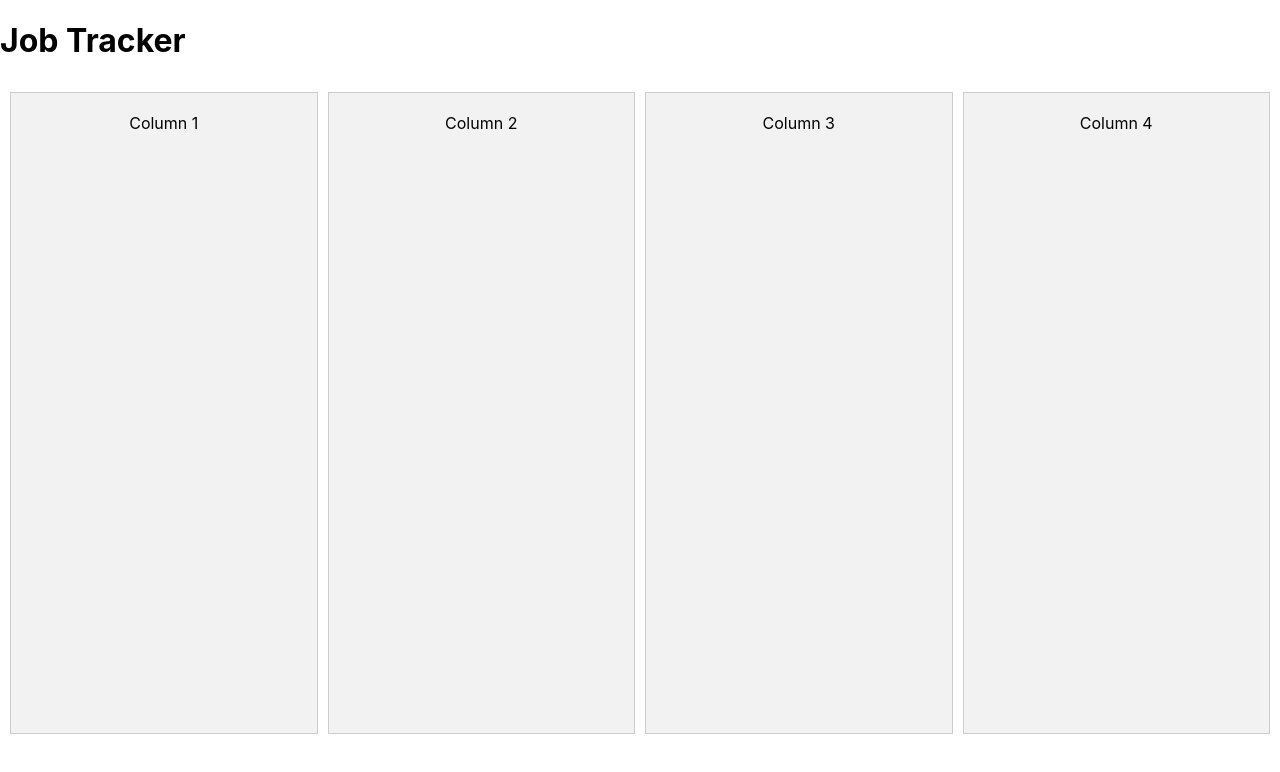
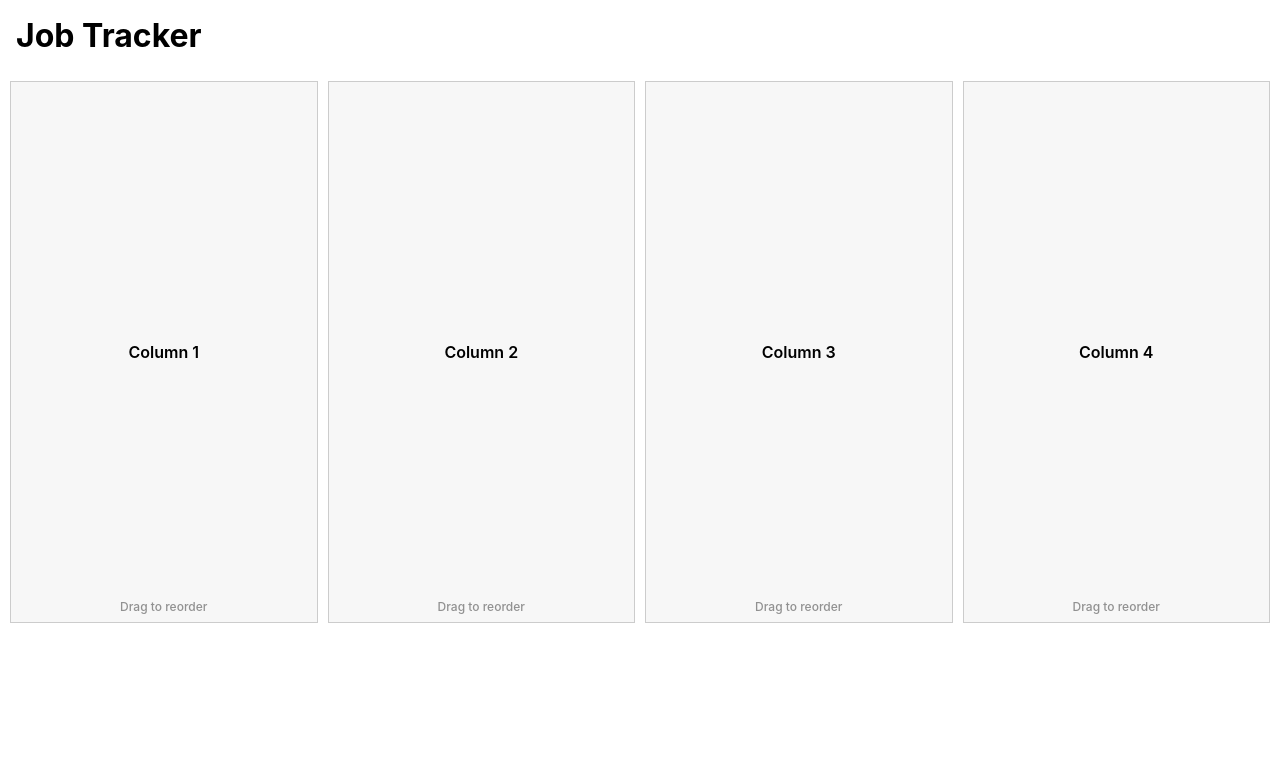
Before and after one commit to jeajq/jobtracker, a React (Create React App) app in the folder job-tracker/: page / in a window 1280 px wide. Shown: the top 772 px of the page. Built offline with nearby package versions, Linux system fonts and the light colour scheme.

Commit message:
Card and Columns updated with Figma design

```diff
--- a/job-tracker/src/App.js
+++ b/job-tracker/src/App.js
@@ -1,13 +1,11 @@
 import React from "react";
-import Card from "./components/card";
+import Card from "./components/column";
 
-function App() {
+export default function App() {
   return (
     <div>
-      <h1>Job Tracker</h1>
+      <h1 style={{ margin: 16 }}>Job Tracker</h1>
       <Card />
     </div>
   );
 }
-
-export default App;
--- a/job-tracker/src/components/card.css
+++ /dev/null
@@ -1,15 +0,0 @@
-.columns-container {
-  display: grid;
-  grid-template-columns: repeat(4, 1fr);
-  gap: 10px;
-  padding: 10px;
-}
-
-.column {
-  background-color: #f2f2f2;
-  border: 1px solid #ccc;
-  padding: 20px;
-  text-align: center;
-  height: 600px;
-
-}
--- a/job-tracker/src/components/card.jsx
+++ /dev/null
@@ -1,13 +0,0 @@
-import React from "react";
-import "./card.css";
-
-export default function Card() {
-  return (
-    <div className="columns-container">
-      <div className="column">Column 1</div>
-      <div className="column">Column 2</div>
-      <div className="column">Column 3</div>
-      <div className="column">Column 4</div>
-    </div>
-  );
-}
--- /dev/null
+++ b/job-tracker/src/components/column.css
@@ -0,0 +1,43 @@
+.columns-container {
+  display: grid;
+  grid-template-columns: repeat(auto-fit, minmax(200px, 1fr));
+  gap: 10px;
+  padding: 10px;
+}
+
+.column {
+  background: #f7f7f7;
+  border: 1px solid #ccc;
+  padding: 20px;
+  height: 500px;
+  display: flex;
+  align-items: center;
+  justify-content: center;
+  font-weight: 600;
+  position: relative;
+  user-select: none;
+  cursor: grab;
+  transition: transform 120ms, box-shadow 120ms, opacity 120ms;
+}
+
+.column:active {
+  cursor: grabbing;
+  transform: scale(0.98);
+  box-shadow: 0 6px 18px rgba(0,0,0,0.12);
+}
+
+.drag-hint {
+  position: absolute;
+  bottom: 8px;
+  left: 50%;
+  transform: translateX(-50%);
+  font-size: 12px;
+  font-weight: 500;
+  color: #666;
+  opacity: 0.7;
+  pointer-events: none;
+}
+
+.column:hover {
+  box-shadow: 0 0 0 2px #b3d4fc inset;
+}
--- /dev/null
+++ b/job-tracker/src/components/column.jsx
@@ -0,0 +1,60 @@
+import React, { useState, useRef } from "react";
+import "./column.css";
+
+export default function Card() {
+  const numColumns = 4;
+
+  const initialCols = Array.from({ length: numColumns }, (_, i) => ({
+    id: `c${i + 1}`,
+    label: `Column ${i + 1}`,
+  }));
+
+  const [cols, setCols] = useState(initialCols);
+
+  const dragIndex = useRef(null);
+
+  function handleDragStart(e, index) {
+    dragIndex.current = index;
+    e.dataTransfer.effectAllowed = "move";
+    e.dataTransfer.setData("text/plain", cols[index].id);
+  }
+
+  function handleDragOver(e) {
+    e.preventDefault();
+  }
+
+  function handleDrop(e, index) {
+    e.preventDefault();
+
+    const from = dragIndex.current;
+    const to = index;
+    if (from === null || to === null || from === to) return;
+
+    setCols(prev => {
+      const next = [...prev];
+      const [moved] = next.splice(from, 1);
+      next.splice(to, 0, moved);
+      return next;
+    });
+
+    dragIndex.current = null;
+  }
+
+  return (
+    <div className="columns-container">
+      {cols.map((col, i) => (
+        <div
+          key={col.id}
+          className="column"
+          draggable
+          onDragStart={(e) => handleDragStart(e, i)}
+          onDragOver={handleDragOver}
+          onDrop={(e) => handleDrop(e, i)}
+        >
+          {col.label}
+          <div className="drag-hint">Drag to reorder</div>
+        </div>
+      ))}
+    </div>
+  );
+}
```
Also changed, not shown: job-tracker/src/App.css (deleted, +0 -38 lines), job-tracker/src/logo.svg (deleted).
